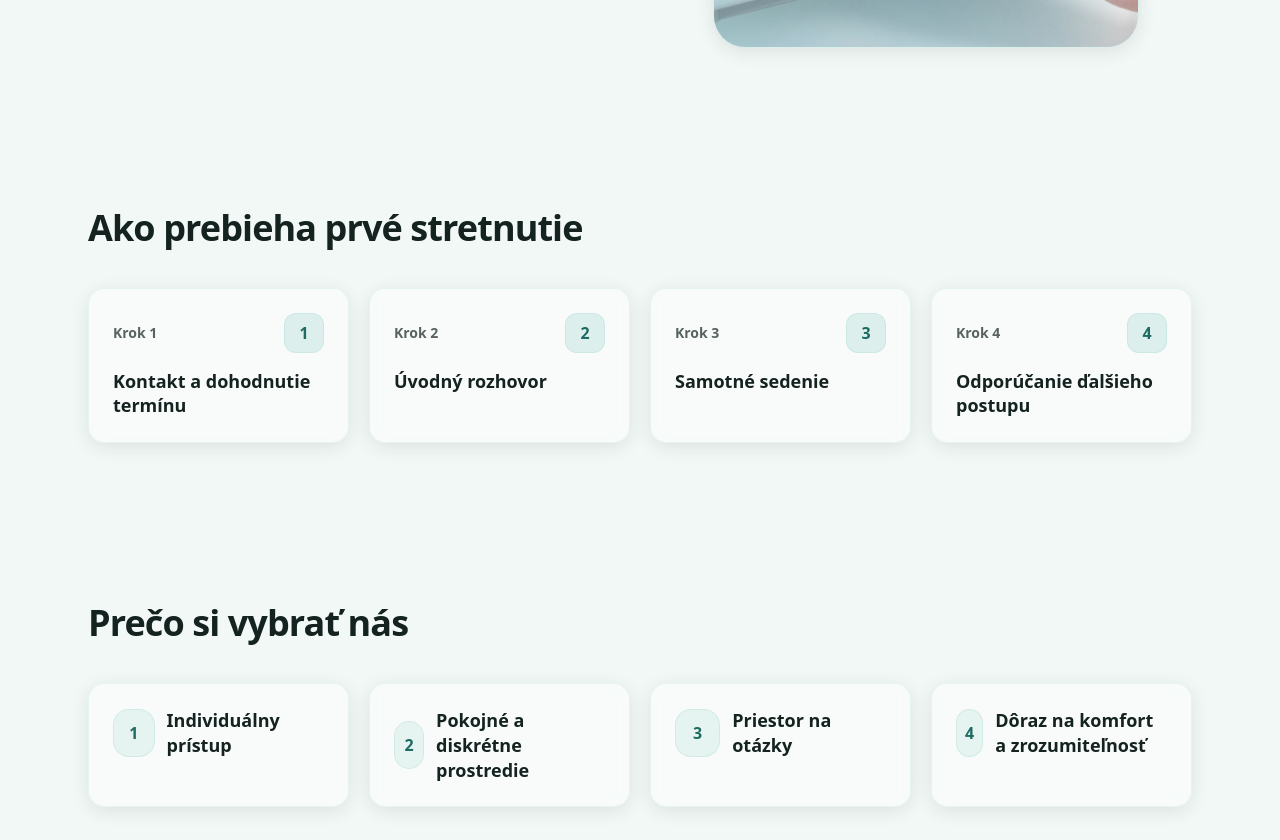
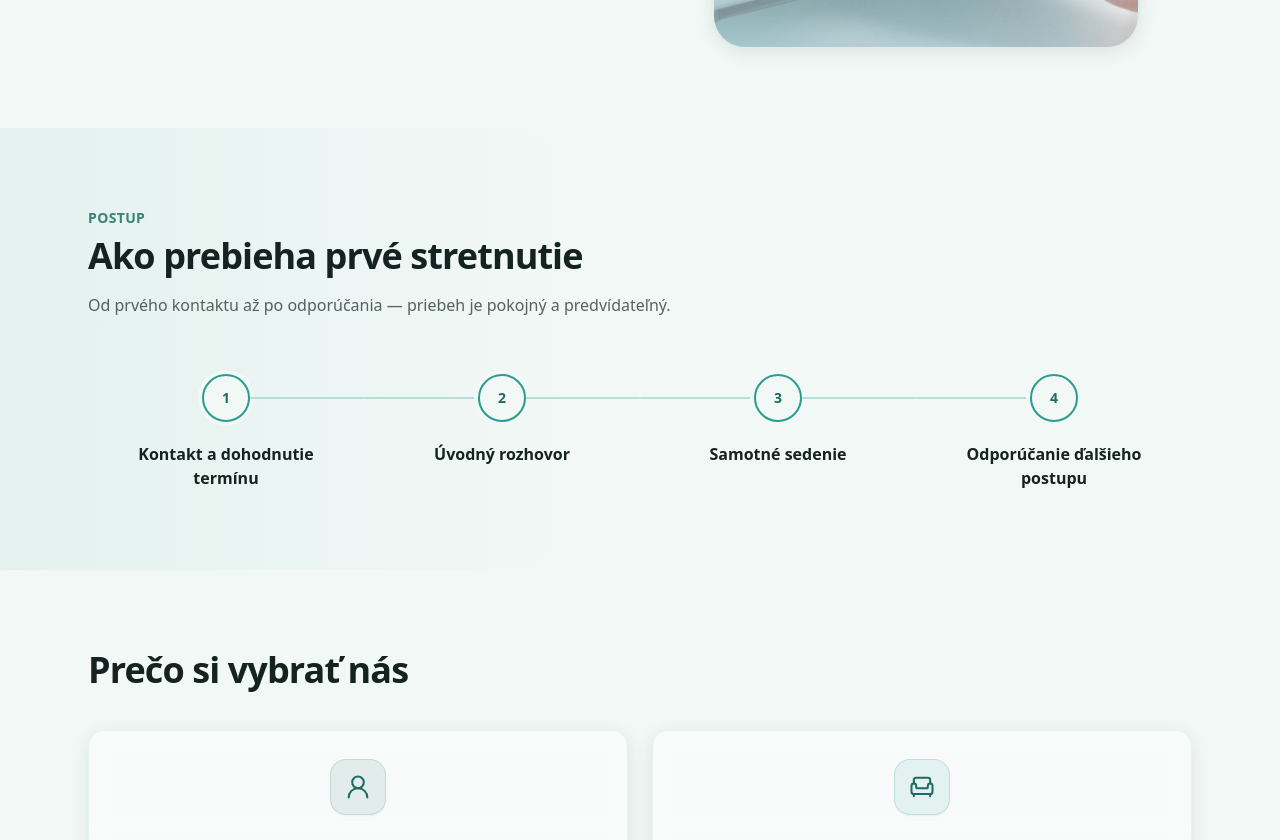
Before and after one commit to daviddiczhazy/biorezonanciakosice, a Nuxt app: page / in a window 1280 px wide. Shown: the part 1960-2800 px from the top of the page. Built offline with nearby package versions, Linux system fonts and the light colour scheme.

Commit message:
lamding page completisation

```diff
--- a/app/components/landing/BenefitsSection.vue
+++ b/app/components/landing/BenefitsSection.vue
@@ -1,36 +1,60 @@
 <script setup lang="ts">
+import { Armchair, BookOpen, MessageCircle, UserRound } from "lucide-vue-next";
+import type { Component } from "vue";
+
 defineProps<{
   title: string;
-  benefits: string[];
+  benefits: { title: string; description: string }[];
 }>();
+
+const benefitIcons: Component[] = [
+  UserRound,
+  Armchair,
+  MessageCircle,
+  BookOpen,
+];
+
+const iconWrapClass = [
+  "bg-primary-dark/10 text-primary-dark border-primary-dark/15",
+  "bg-primary/10 text-primary-dark border-primary/20",
+  "bg-primary-light/35 text-primary-dark border-primary-light/50",
+  "bg-primary-dark/10 text-primary-dark border-primary-dark/15",
+] as const;
 </script>
 
 <template>
   <section class="py-16 sm:py-20">
     <SectionContainer>
-      <h2 class="text-3xl sm:text-4xl font-bold tracking-tight">
+      <h2 class="text-3xl sm:text-4xl font-bold tracking-tight text-text">
         {{ title }}
       </h2>
 
-      <div class="mt-10 grid grid-cols-1 sm:grid-cols-2 lg:grid-cols-4 gap-5">
-        <div
+      <div class="mt-10 grid grid-cols-1 sm:grid-cols-2 gap-5 sm:gap-6">
+        <article
           v-for="(benefit, idx) in benefits"
-          :key="benefit"
-          class="rounded-2xl border border-primary-light/20 bg-white/45 backdrop-blur p-6 shadow-soft transition-transform hover:-translate-y-1"
+          :key="benefit.title"
+          class="rounded-2xl border border-primary-light/20 bg-white/45 backdrop-blur p-6 sm:p-7 shadow-soft text-center flex flex-col items-center transition-transform hover:-translate-y-0.5"
         >
-          <div class="flex items-center gap-3">
-            <div
-              class="w-12 h-12 rounded-2xl border border-primary-light/30 bg-primary-light/20 flex items-center justify-center"
-            >
-              <span class="text-primary-dark font-bold" aria-hidden="true">
-                {{ idx + 1 }}
-              </span>
-            </div>
-            <div class="font-semibold text-text text-lg leading-snug">
-              {{ benefit }}
-            </div>
+          <div
+            class="flex h-14 w-14 items-center justify-center rounded-2xl border shadow-sm"
+            :class="iconWrapClass[idx % iconWrapClass.length]"
+            aria-hidden="true"
+          >
+            <component
+              :is="benefitIcons[idx % benefitIcons.length]"
+              class="h-7 w-7"
+              stroke-width="1.75"
+            />
           </div>
-        </div>
+          <h3 class="mt-5 text-lg font-semibold text-text leading-snug">
+            {{ benefit.title }}
+          </h3>
+          <p
+            class="mt-2 text-sm sm:text-[0.9375rem] text-text/70 leading-relaxed"
+          >
+            {{ benefit.description }}
+          </p>
+        </article>
       </div>
     </SectionContainer>
   </section>
--- a/app/components/landing/ProcessSection.vue
+++ b/app/components/landing/ProcessSection.vue
@@ -6,35 +6,91 @@ defineProps<{
 </script>
 
 <template>
-  <section class="py-16 sm:py-20">
-    <SectionContainer>
-      <div class="flex items-start justify-between gap-10 flex-col md:flex-row">
-        <h2 class="text-3xl sm:text-4xl font-bold tracking-tight">
+  <section class="relative py-16 sm:py-20 overflow-hidden">
+    <div
+      class="pointer-events-none absolute inset-y-0 left-0 w-full max-w-xl bg-gradient-to-r from-primary/[0.07] to-transparent rounded-r-[3rem] sm:rounded-r-[4rem]"
+      aria-hidden="true"
+    />
+    <SectionContainer class="relative">
+      <div class="max-w-2xl">
+        <p
+          class="text-sm font-semibold tracking-wide text-primary-dark/85 uppercase"
+        >
+          Postup
+        </p>
+        <h2
+          class="mt-2 text-3xl sm:text-4xl font-bold tracking-tight text-text leading-tight"
+        >
           {{ title }}
         </h2>
+        <p class="mt-4 text-base text-text/70 leading-relaxed">
+          Od prvého kontaktu až po odporúčania — priebeh je pokojný a
+          predvídateľný.
+        </p>
       </div>
 
-      <div class="mt-10 grid grid-cols-1 md:grid-cols-2 xl:grid-cols-4 gap-5">
-        <div
+      <!-- Do lg: vertikálna časová os (na tablete je 4 kroky v rade príliš tesné) -->
+      <ol
+        class="mt-12 lg:hidden relative pl-1 border-l-2 border-primary/25 space-y-0"
+      >
+        <li
           v-for="(step, idx) in steps"
           :key="step"
-          class="rounded-2xl border border-primary-light/20 bg-white/45 backdrop-blur p-6 shadow-soft"
+          class="relative pb-10 pl-8 last:pb-0"
         >
-          <div class="flex items-center justify-between gap-4">
-            <div class="text-sm font-semibold text-text/70">
-              Krok {{ idx + 1 }}
+          <span
+            class="absolute left-0 top-1 -translate-x-1/2 flex h-4 w-4 items-center justify-center rounded-full border-2 border-primary bg-background shadow-sm"
+            aria-hidden="true"
+          />
+          <span
+            class="text-xs font-semibold uppercase tracking-wide text-primary-dark/80"
+          >
+            Krok {{ idx + 1 }}
+          </span>
+          <p class="mt-1.5 text-lg font-semibold text-text leading-snug">
+            {{ step }}
+          </p>
+        </li>
+      </ol>
+
+      <!-- Od lg: horizontálna os so spojovacími čiarami -->
+      <ol
+        class="mt-14 hidden lg:flex w-full items-start gap-0"
+        aria-label="Kroky stretnutia"
+      >
+        <li
+          v-for="(step, idx) in steps"
+          :key="step"
+          class="flex flex-1 min-w-0 flex-col items-center"
+        >
+          <div class="flex w-full items-center">
+            <div
+              class="h-0.5 flex-1 min-w-2 rounded-full transition-colors"
+              :class="idx === 0 ? 'bg-transparent' : 'bg-primary-light/70'"
+              aria-hidden="true"
+            />
+            <div
+              class="shrink-0 flex h-12 w-12 items-center justify-center rounded-full border-2 border-primary bg-background text-sm font-bold text-primary-dark shadow-sm ring-4 ring-background"
+            >
+              {{ idx + 1 }}
             </div>
             <div
-              class="w-10 h-10 rounded-xl bg-primary-light/30 border border-primary-light/30 flex items-center justify-center"
-            >
-              <span class="text-primary-dark font-bold">{{ idx + 1 }}</span>
-            </div>
+              class="h-0.5 flex-1 min-w-2 rounded-full transition-colors"
+              :class="
+                idx === steps.length - 1
+                  ? 'bg-transparent'
+                  : 'bg-primary-light/70'
+              "
+              aria-hidden="true"
+            />
           </div>
-          <div class="mt-4 font-semibold text-text text-lg leading-snug">
+          <p
+            class="mt-5 max-w-[11rem] text-center text-[0.9375rem] font-semibold leading-snug text-text sm:max-w-[13rem] sm:text-base"
+          >
             {{ step }}
-          </div>
-        </div>
-      </div>
+          </p>
+        </li>
+      </ol>
     </SectionContainer>
   </section>
 </template>
--- a/app/pages/index.vue
+++ b/app/pages/index.vue
@@ -22,10 +22,26 @@ const processSteps = [
 ];
 
 const benefits = [
-  "Individuálny prístup",
-  "Pokojné a diskrétne prostredie",
-  "Priestor na otázky",
-  "Dôraz na komfort a zrozumiteľnosť",
+  {
+    title: "Individuálny prístup",
+    description:
+      "Každý človek je iný. Zohľadníme váš kontext a tempo — nič univerzálneho, riešenie prispôsobíme vašej situácii.",
+  },
+  {
+    title: "Pokojné a diskrétne prostredie",
+    description:
+      "Priestor bez zhonu, kde sa môžete uvoľniť. Čo povieme medzi štyrmi očami, ostane medzi nami.",
+  },
+  {
+    title: "Priestor na otázky",
+    description:
+      "Nič nie je hlúpa otázka. Vysvetlíme, čo robíme, prečo to dáva zmysel a čo môžete očakávať.",
+  },
+  {
+    title: "Dôraz na komfort a zrozumiteľnosť",
+    description:
+      "Bez zbytočnej odbornosti — jazykom, ktorému rozumiete. Ide o to, aby ste sa počas celého procesu cítili v pohode.",
+  },
 ];
 
 const faqItems = [
--- a/nuxt.config.ts
+++ b/nuxt.config.ts
@@ -2,6 +2,12 @@
 export default defineNuxtConfig({
   compatibilityDate: "2025-07-15",
   devtools: { enabled: true },
+  app: {
+    head: {
+      title: "Biorezonancia Košice",
+      link: [{ rel: "icon", type: "image/svg+xml", href: "/favicon.svg" }],
+    },
+  },
   modules: ["@nuxtjs/tailwindcss"],
   components: [
     {
```
Also changed, not shown: public/favicon.svg (added).
